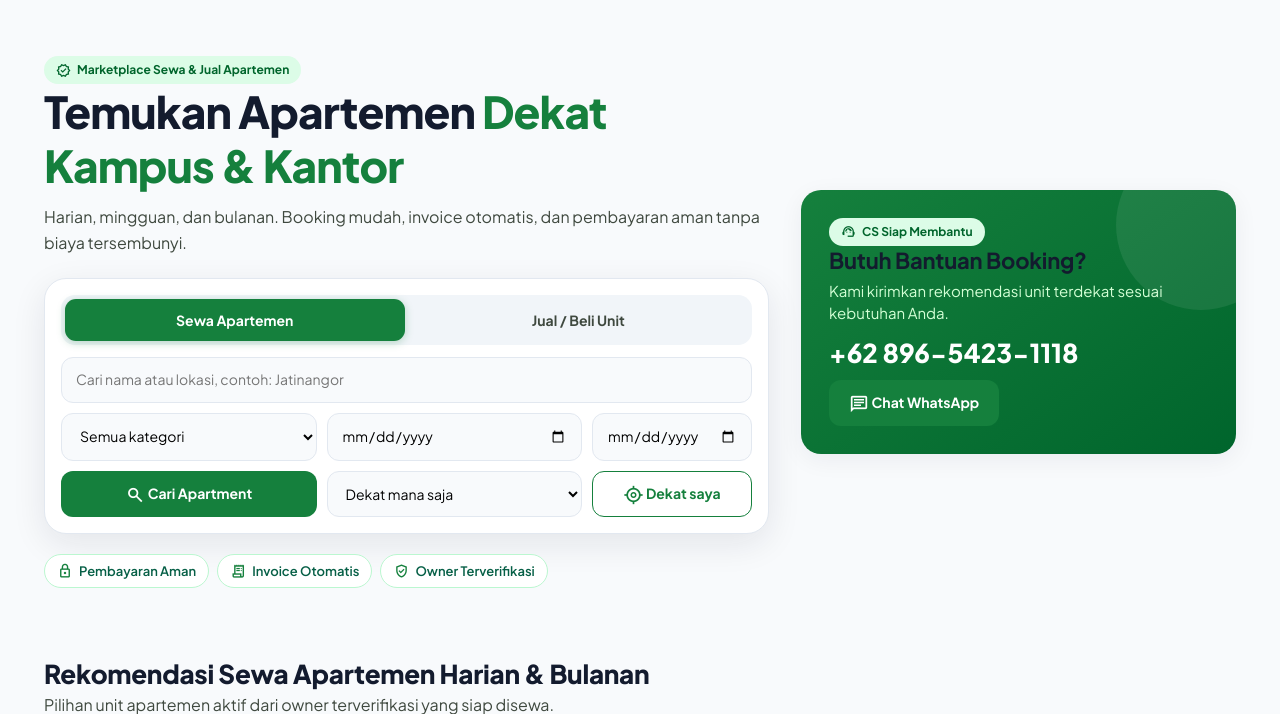
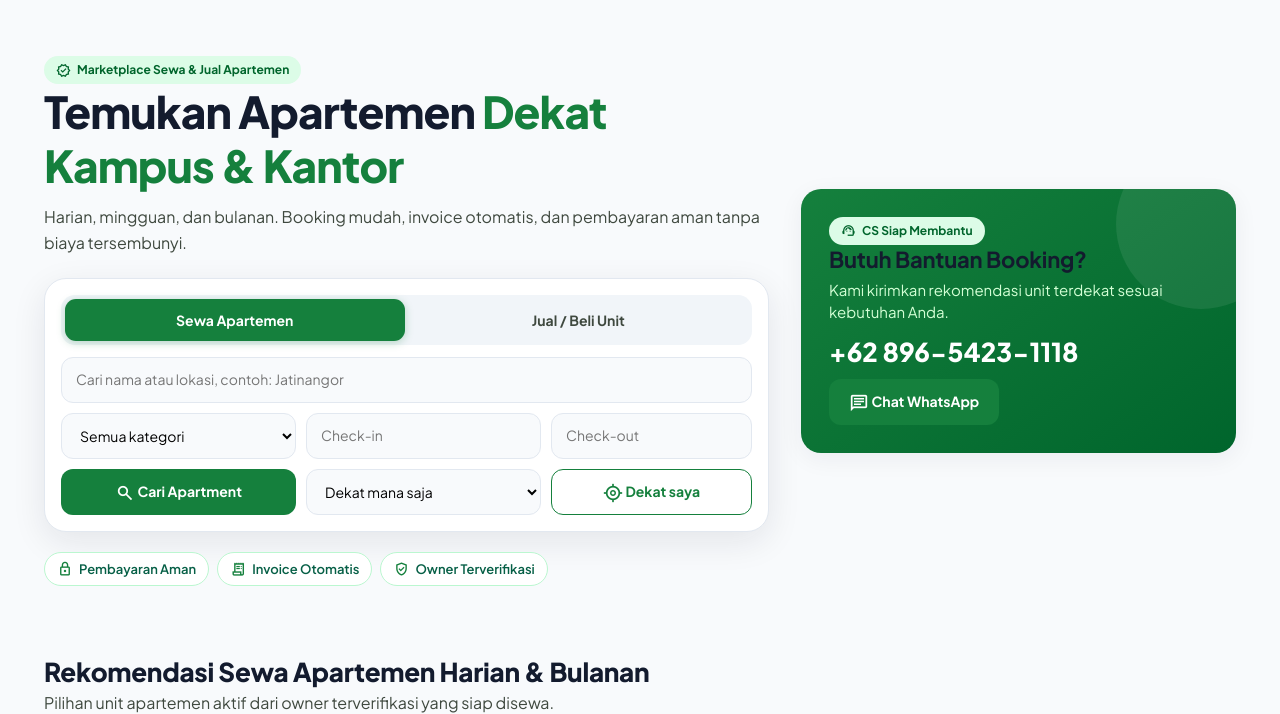
Before and after one commit to sanzuke/like-hotel, a Laravel app: page / in a window 1280 px wide. Shown: the part 99-813 px from the top of the page. Run offline with Laravel 12, Linux system fonts and the light colour scheme; data comes from the database, SQL or seed files in the repository.

Commit message:
Placeholder Check-in/Check-out pada filter tanggal pencarian

```diff
--- a/resources/views/site/_search.blade.php
+++ b/resources/views/site/_search.blade.php
@@ -15,8 +15,8 @@
       <option value="">Semua kategori</option>
       @foreach($categories as $v => $l)<option value="{{ $v }}" @selected(($filters['category'] ?? '') === $v)>{{ $l }}</option>@endforeach
     </select>
-    <input type="date" name="checkin" min="{{ today()->toDateString() }}" value="{{ $filters['checkin'] ?? '' }}" title="Check-in" aria-label="Check-in">
-    <input type="date" name="checkout" min="{{ today()->toDateString() }}" value="{{ $filters['checkout'] ?? '' }}" title="Check-out" aria-label="Check-out">
+    <input type="{{ ! empty($filters['checkin']) ? 'date' : 'text' }}" name="checkin" placeholder="Check-in" min="{{ today()->toDateString() }}" value="{{ $filters['checkin'] ?? '' }}" title="Check-in" aria-label="Check-in" autocomplete="off" onfocus="this.type='date';try{this.showPicker()}catch(e){}" onblur="if(!this.value)this.type='text'">
+    <input type="{{ ! empty($filters['checkout']) ? 'date' : 'text' }}" name="checkout" placeholder="Check-out" min="{{ today()->toDateString() }}" value="{{ $filters['checkout'] ?? '' }}" title="Check-out" aria-label="Check-out" autocomplete="off" onfocus="this.type='date';try{this.showPicker()}catch(e){}" onblur="if(!this.value)this.type='text'">
     <button class="btn"><i class="ms">search</i> Cari Apartment</button>
     <select name="near" aria-label="Dekat landmark">
       <option value="">Dekat mana saja</option>
```
